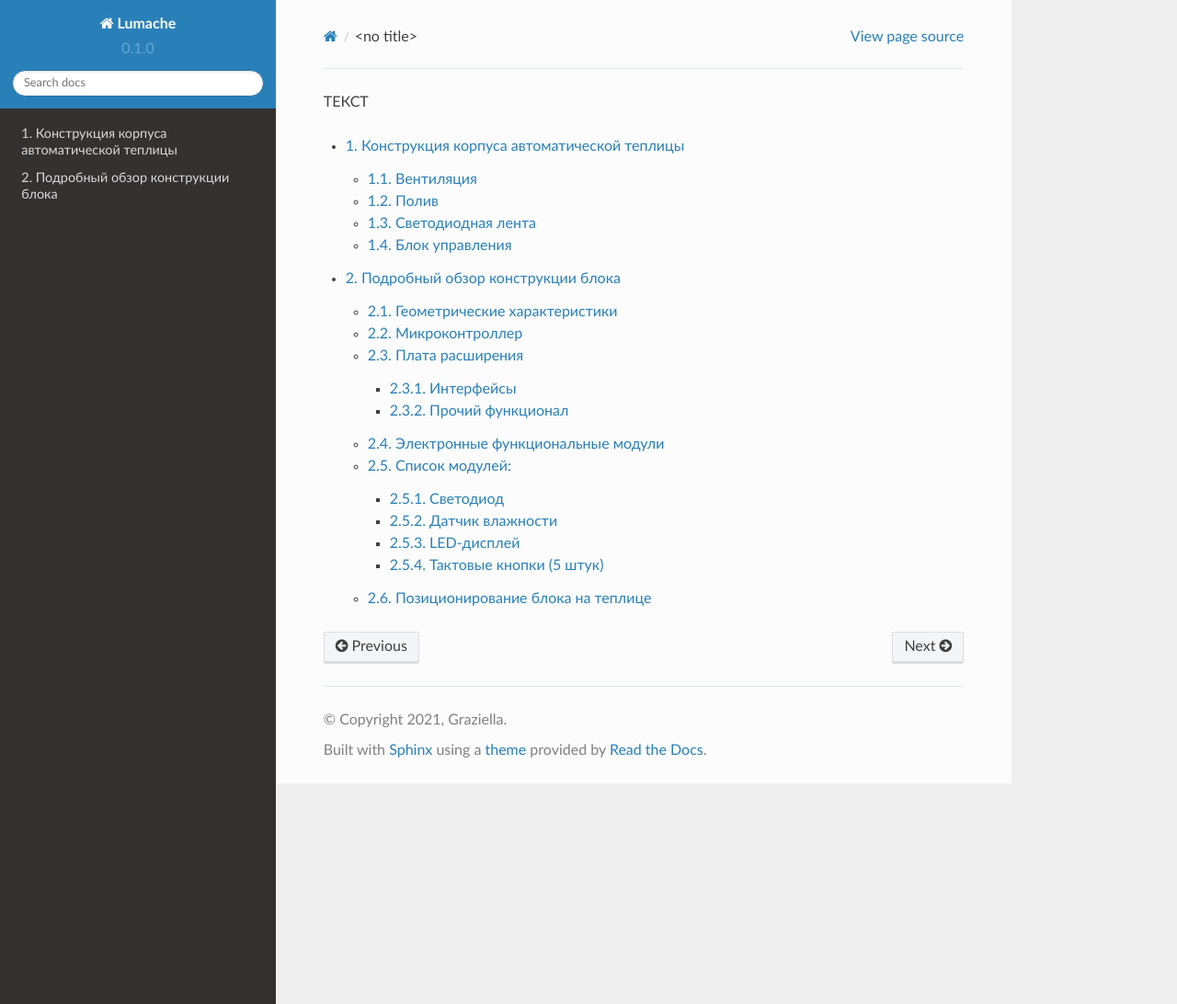
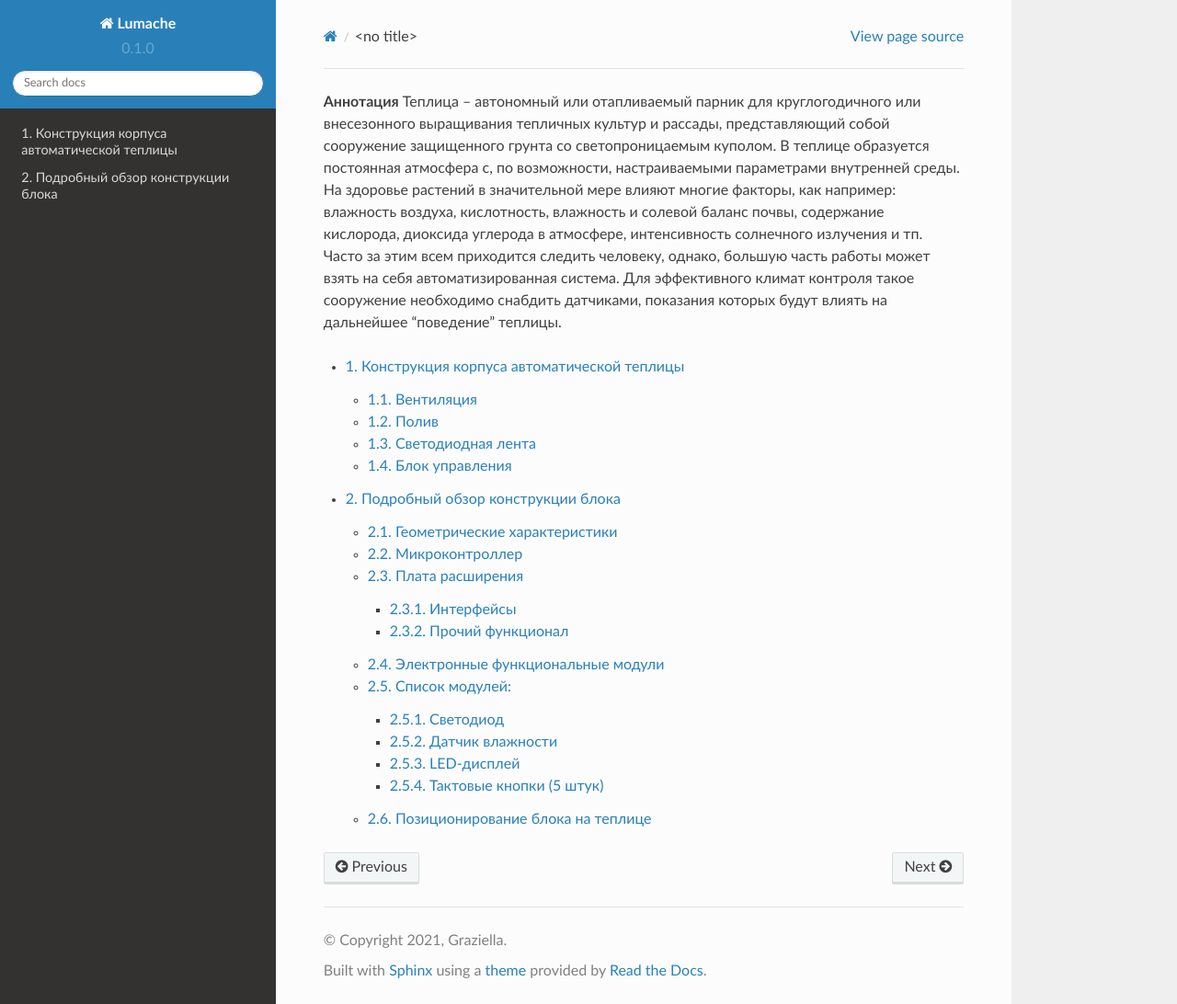
Before and after one commit to BBanwz/book_AL_GH, a Sphinx documentation site: the page built from docs/source/1/index.rst, in a window 1280 px wide and 1092 px high. Shown: the whole window at 92% size. Built offline with Sphinx 7.4.7 and the Read the Docs theme 2.0.0, drawn with Linux system fonts in a browser that asks for light colours; pages that are not in the unit, such as notebooks, are missing from menus.

Commit message:
Update index.rst

```diff
--- a/docs/source/1/index.rst
+++ b/docs/source/1/index.rst
@@ -1,4 +1,6 @@
-ТЕКСТ
+**Аннотация**
+Теплица – автономный или отапливаемый парник для круглогодичного или внесезонного выращивания тепличных культур и рассады, представляющий собой сооружение защищенного грунта со светопроницаемым куполом. В теплице образуется постоянная атмосфера с, по возможности, настраиваемыми параметрами внутренней среды. На здоровье растений в значительной мере влияют многие факторы, как например: влажность воздуха, кислотность, влажность и солевой баланс почвы, содержание кислорода, диоксида углерода в атмосфере, интенсивность солнечного излучения и тп. Часто за этим всем приходится следить человеку, однако, большую часть работы может взять на себя автоматизированная система.
+Для эффективного климат контроля такое сооружение необходимо снабдить датчиками, показания которых будут влиять на дальнейшее “поведение” теплицы.
 
 .. toctree::
    :maxdepth: 3
```
